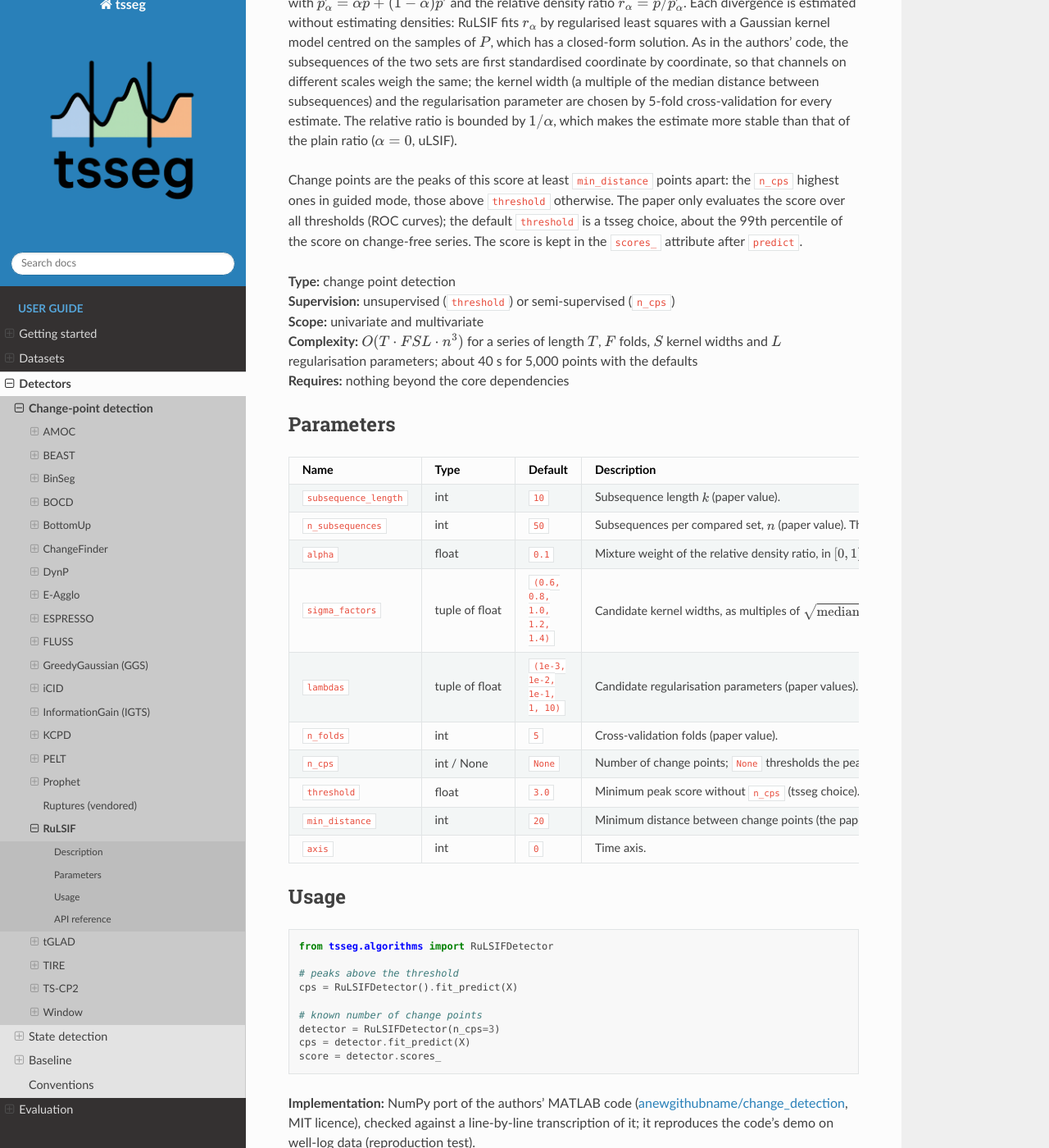
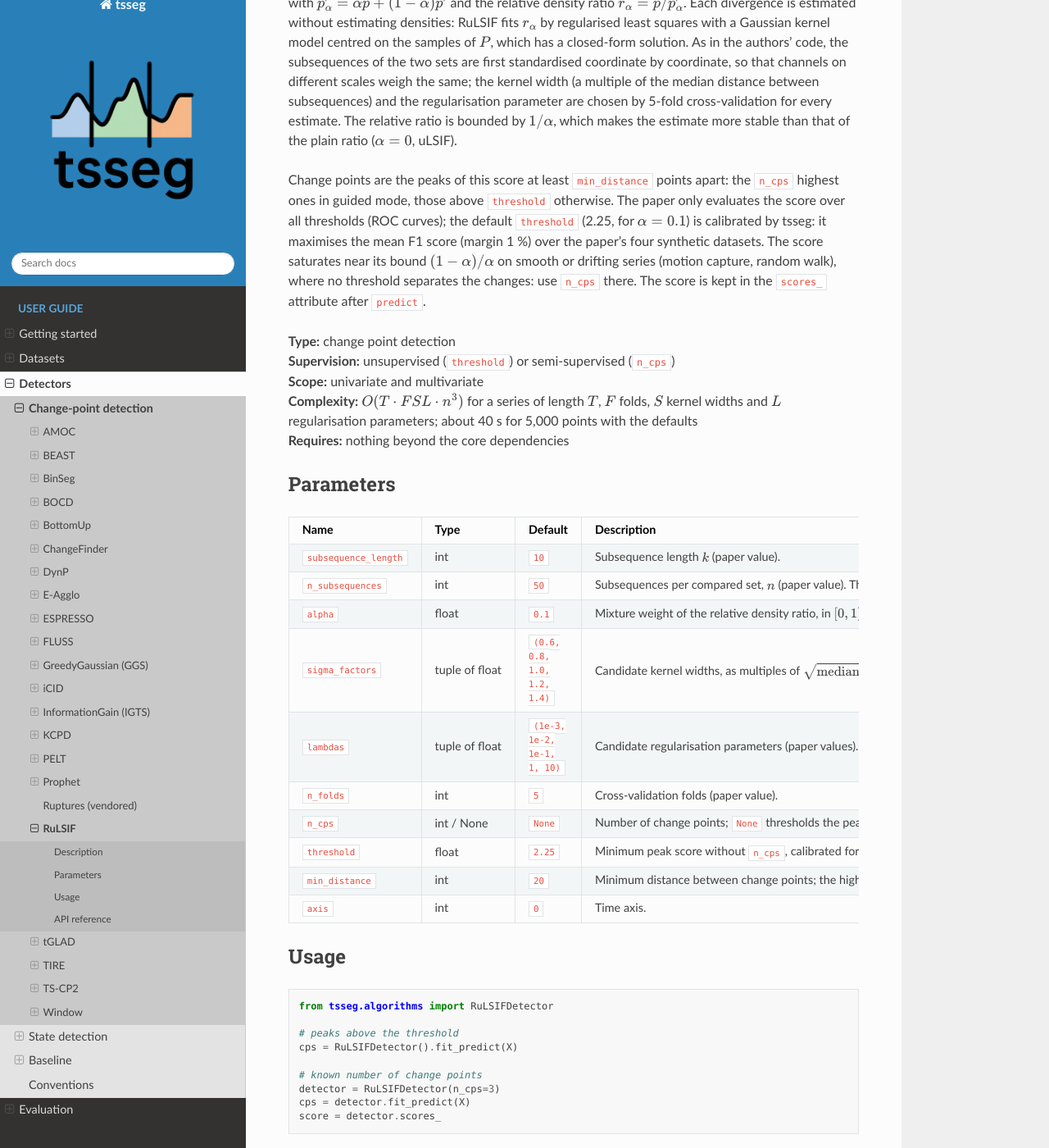
Before and after one commit to fchavelli/tsseg, a Sphinx documentation site: the page built from docs/detectors/rulsif.rst, in a window 1280 px wide and 1400 px high, scrolled down 453 px. Shown: the whole window at 82% size. Built offline with Sphinx 7.4.7 and the Read the Docs theme 3.1.0, drawn with Linux system fonts in a browser that asks for light colours.

Commit message:
feat(rulsif): calibrate the unsupervised threshold
The threshold of the unsupervised mode was set to 3.0 without a
calibration (about the 99th percentile of the score on change-free
series). It is now 2.25, the value that maximises the mean F1 score
(margin 1 %) over the paper's four synthetic datasets (Section 4.1, three
draws each) with the default parameters: 0.700 against 0.678 for 3.0
(Covering 0.637 against 0.573). The price is a few false alarms on noise:
2 to 4 per 2,000 points on white noise, noisy sine, correlated Gaussian
and 5-channel noise, 18 on an AR(2) process (0, 0, 1, 1 and 8 with 3.0).

On smooth or drifting series (the MoCap trials shipped with tsseg, a
random walk) the score saturates near its bound (1 - alpha) / alpha
everywhere, so no threshold separates the changes; the documentation
points to n_cps there.

The score is bounded by (1 - alpha) / alpha, so a threshold at or above
the bound (e.g. the default with alpha >= 0.31) can find nothing: the
detector now warns in that case instead of returning silently. The docs
also describe min_distance and the base kernel width more precisely.

```diff
--- a/docs/detectors/rulsif.rst
+++ b/docs/detectors/rulsif.rst
@@ -34,9 +34,12 @@ ratio (:math:`\alpha = 0`, uLSIF).
 Change points are the peaks of this score at least ``min_distance`` points
 apart: the ``n_cps`` highest ones in guided mode, those above ``threshold``
 otherwise. The paper only evaluates the score over all thresholds (ROC
-curves); the default ``threshold`` is a tsseg choice, about the 99th
-percentile of the score on change-free series. The score is kept in the
-``scores_`` attribute after ``predict``.
+curves); the default ``threshold`` (2.25, for :math:`\alpha = 0.1`) is
+calibrated by tsseg: it maximises the mean F1 score (margin 1 %) over the
+paper's four synthetic datasets. The score saturates near its bound
+:math:`(1 - \alpha) / \alpha` on smooth or drifting series (motion capture,
+random walk), where no threshold separates the changes: use ``n_cps`` there.
+The score is kept in the ``scores_`` attribute after ``predict``.
 
 | **Type:** change point detection
 | **Supervision:** unsupervised (``threshold``) or semi-supervised (``n_cps``)
@@ -76,8 +79,9 @@ Parameters
      - ``(0.6, 0.8, 1.0, 1.2, 1.4)``
      - Candidate kernel widths, as multiples of
        :math:`\sqrt{\operatorname{median}(d^2) / 2}` over the pairwise
-       distances :math:`d` between subsequences, as in the authors' code
-       (paper values).
+       distances :math:`d` between subsequences: the paper's factors, the
+       authors' code's base width (the paper's median distance over
+       :math:`\sqrt 2`).
    * - ``lambdas``
      - tuple of float
      - ``(1e-3, 1e-2, 1e-1, 1, 10)``
@@ -92,14 +96,17 @@ Parameters
      - Number of change points; ``None`` thresholds the peaks.
    * - ``threshold``
      - float
-     - ``3.0``
-     - Minimum peak score without ``n_cps`` (tsseg choice). The divergence
-       lies in :math:`[0, (1 - \alpha) / \alpha]`.
+     - ``2.25``
+     - Minimum peak score without ``n_cps``, calibrated for
+       :math:`\alpha = 0.1` (tsseg). The score lies in
+       :math:`[0, (1 - \alpha) / \alpha]`: scale the threshold with this
+       bound for another :math:`\alpha`.
    * - ``min_distance``
      - int
      - ``20``
-     - Minimum distance between change points (the paper merges alarms
-       closer than 20 points).
+     - Minimum distance between change points; the higher of two closer
+       peaks is kept (the paper drops alarms closer than 20 points to the
+       previous one).
    * - ``axis``
      - int
      - ``0``
```
Also changed, not shown: tsseg/algorithms/rulsif/README.md, 2 other files.
